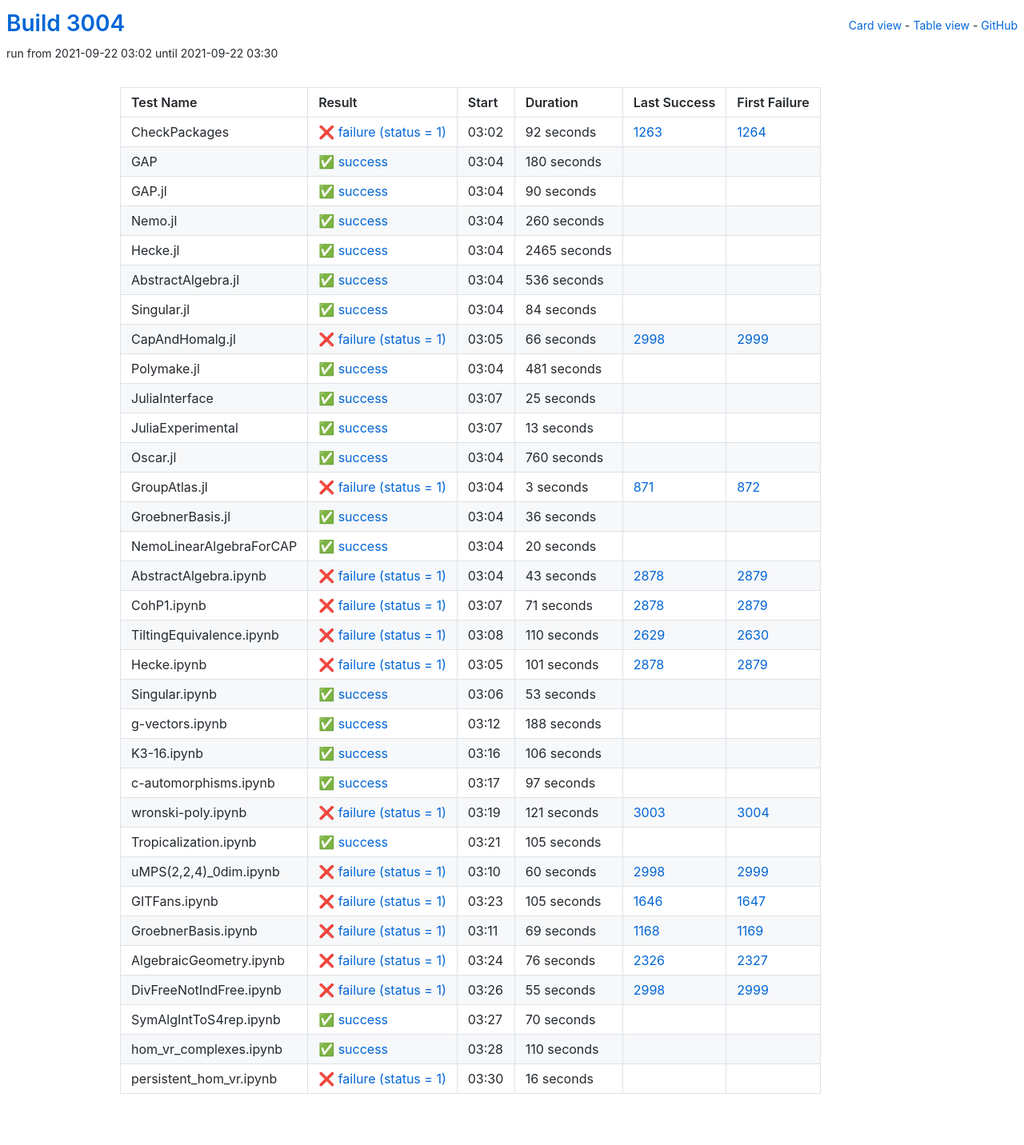
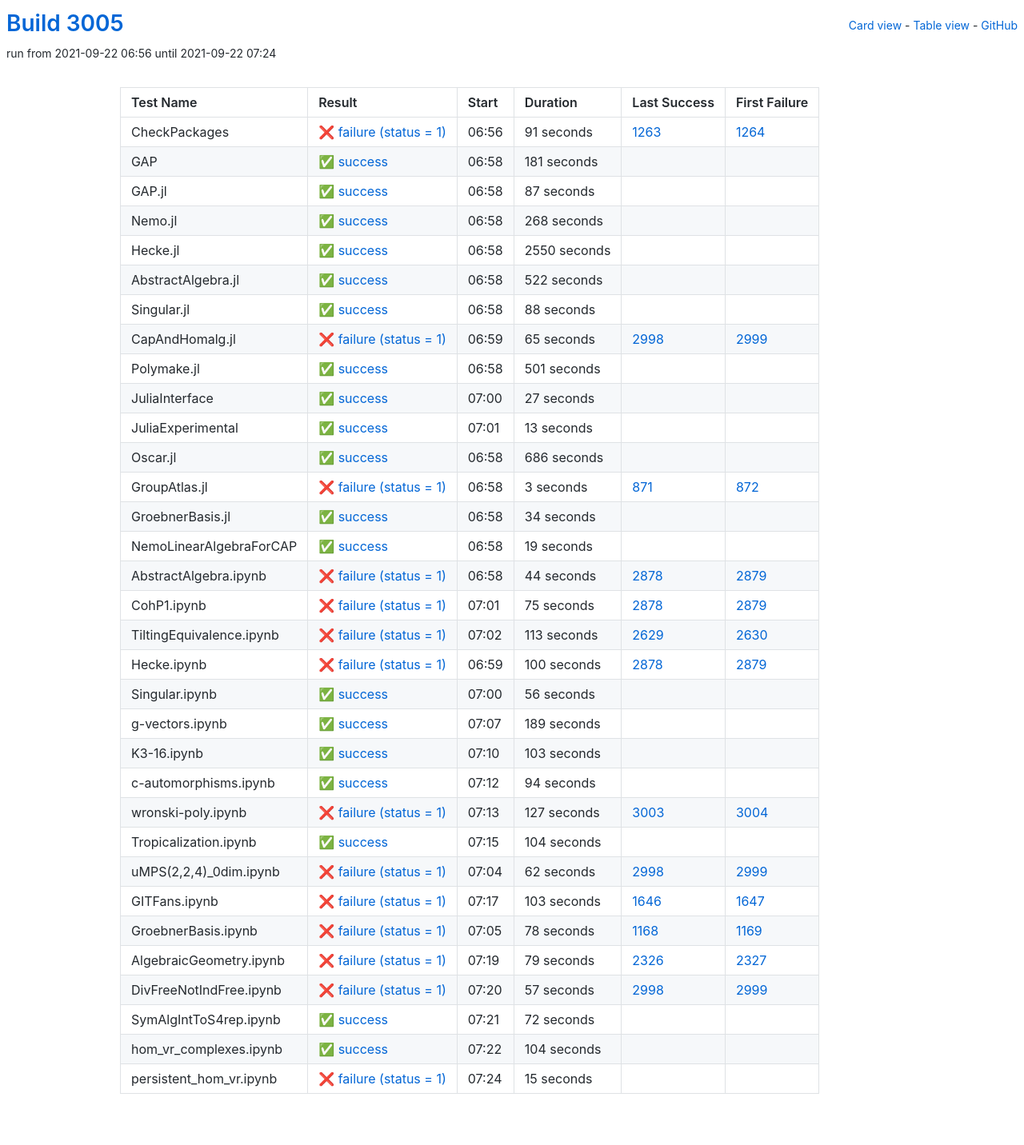
Before and after one commit to oscar-system/oscar-ci-status-stable, a Jekyll site: the page built from table.html, in a window 1280 px wide. Shown: the whole page at 80% size. Built offline with Jekyll 4.4.1, drawn with Linux system fonts in a browser that asks for light colours.

Commit message:
Build #3005

```diff
--- a/_data/ci.yml
+++ b/_data/ci.yml
@@ -1,6 +1,6 @@
 ---
-build: 3004
-build_url: https://oscarci.mathematik.uni-kl.de/job/oscar-stable/3004/
+build: 3005
+build_url: https://oscarci.mathematik.uni-kl.de/job/oscar-stable/3005/
 job: oscar-stable
 organization: oscar-system
 repo: oscar-ci-status-stable
@@ -8,128 +8,128 @@ repourl: https://github.com/oscar-system/oscar-ci-status-stable
 tests:
 - name: CheckPackages
   id: checkpackages
-  log: https://oscarci.mathematik.uni-kl.de/job/oscar-stable/3004/artifact/logs/build-3004/CheckPackages.log
-  start: 2021-09-22 03:02
+  log: https://oscarci.mathematik.uni-kl.de/job/oscar-stable/3005/artifact/logs/build-3005/CheckPackages.log
+  start: 2021-09-22 06:56
   success: false
   exitcode: 1
   status: failure
-  duration: 92
+  duration: 91
   last_success: 1263
   last_success_url: https://oscarci.mathematik.uni-kl.de/job/oscar-stable/1263/
   first_failure: 1264
   first_failure_url: https://oscarci.mathematik.uni-kl.de/job/oscar-stable/1264/
 - name: GAP
   id: gap
-  log: https://oscarci.mathematik.uni-kl.de/job/oscar-stable/3004/artifact/logs/build-3004/GAP.log
-  start: 2021-09-22 03:04
+  log: https://oscarci.mathematik.uni-kl.de/job/oscar-stable/3005/artifact/logs/build-3005/GAP.log
+  start: 2021-09-22 06:58
   success: true
   exitcode: 0
   status: success
-  duration: 180
+  duration: 181
   last_success: false
   last_success_url:
   first_failure: false
   first_failure_url:
 - name: GAP.jl
   id: gap-jl
-  log: https://oscarci.mathematik.uni-kl.de/job/oscar-stable/3004/artifact/logs/build-3004/GAP.jl.log
-  start: 2021-09-22 03:04
+  log: https://oscarci.mathematik.uni-kl.de/job/oscar-stable/3005/artifact/logs/build-3005/GAP.jl.log
+  start: 2021-09-22 06:58
   success: true
   exitcode: 0
   status: success
-  duration: 90
+  duration: 87
   last_success: false
   last_success_url:
   first_failure: false
   first_failure_url:
 - name: Nemo.jl
   id: nemo-jl
-  log: https://oscarci.mathematik.uni-kl.de/job/oscar-stable/3004/artifact/logs/build-3004/Nemo.jl.log
-  start: 2021-09-22 03:04
+  log: https://oscarci.mathematik.uni-kl.de/job/oscar-stable/3005/artifact/logs/build-3005/Nemo.jl.log
+  start: 2021-09-22 06:58
   success: true
   exitcode: 0
   status: success
-  duration: 260
+  duration: 268
   last_success: false
   last_success_url:
   first_failure: false
   first_failure_url:
 - name: Hecke.jl
   id: hecke-jl
-  log: https://oscarci.mathematik.uni-kl.de/job/oscar-stable/3004/artifact/logs/build-3004/Hecke.jl.log
-  start: 2021-09-22 03:04
+  log: https://oscarci.mathematik.uni-kl.de/job/oscar-stable/3005/artifact/logs/build-3005/Hecke.jl.log
+  start: 2021-09-22 06:58
   success: true
   exitcode: 0
   status: success
-  duration: 2465
+  duration: 2550
   last_success: false
   last_success_url:
   first_failure: false
   first_failure_url:
 - name: AbstractAlgebra.jl
   id: abstractalgebra-jl
-  log: https://oscarci.mathematik.uni-kl.de/job/oscar-stable/3004/artifact/logs/build-3004/AbstractAlgebra.jl.log
-  start: 2021-09-22 03:04
+  log: https://oscarci.mathematik.uni-kl.de/job/oscar-stable/3005/artifact/logs/build-3005/AbstractAlgebra.jl.log
+  start: 2021-09-22 06:58
   success: true
   exitcode: 0
   status: success
-  duration: 536
+  duration: 522
   last_success: false
   last_success_url:
   first_failure: false
   first_failure_url:
 - name: Singular.jl
   id: singular-jl
-  log: https://oscarci.mathematik.uni-kl.de/job/oscar-stable/3004/artifact/logs/build-3004/Singular.jl.log
-  start: 2021-09-22 03:04
+  log: https://oscarci.mathematik.uni-kl.de/job/oscar-stable/3005/artifact/logs/build-3005/Singular.jl.log
+  start: 2021-09-22 06:58
   success: true
   exitcode: 0
   status: success
-  duration: 84
+  duration: 88
   last_success: false
   last_success_url:
   first_failure: false
   first_failure_url:
 - name: CapAndHomalg.jl
   id: capandhomalg-jl
-  log: https://oscarci.mathematik.uni-kl.de/job/oscar-stable/3004/artifact/logs/build-3004/CapAndHomalg.jl.log
-  start: 2021-09-22 03:05
+  log: https://oscarci.mathematik.uni-kl.de/job/oscar-stable/3005/artifact/logs/build-3005/CapAndHomalg.jl.log
+  start: 2021-09-22 06:59
   success: false
   exitcode: 1
   status: failure
-  duration: 66
+  duration: 65
   last_success: 2998
   last_success_url: https://oscarci.mathematik.uni-kl.de/job/oscar-stable/2998/
   first_failure: 2999
   first_failure_url: https://oscarci.mathematik.uni-kl.de/job/oscar-stable/2999/
 - name: Polymake.jl
   id: polymake-jl
-  log: https://oscarci.mathematik.uni-kl.de/job/oscar-stable/3004/artifact/logs/build-3004/Polymake.jl.log
-  start: 2021-09-22 03:04
+  log: https://oscarci.mathematik.uni-kl.de/job/oscar-stable/3005/artifact/logs/build-3005/Polymake.jl.log
+  start: 2021-09-22 06:58
   success: true
   exitcode: 0
   status: success
-  duration: 481
+  duration: 501
   last_success: false
   last_success_url:
   first_failure: false
   first_failure_url:
 - name: JuliaInterface
   id: juliainterface
-  log: https://oscarci.mathematik.uni-kl.de/job/oscar-stable/3004/artifact/logs/build-3004/JuliaInterface.log
-  start: 2021-09-22 03:07
+  log: https://oscarci.mathematik.uni-kl.de/job/oscar-stable/3005/artifact/logs/build-3005/JuliaInterface.log
+  start: 2021-09-22 07:00
   success: true
   exitcode: 0
   status: success
-  duration: 25
+  duration: 27
   last_success: false
   last_success_url:
   first_failure: false
   first_failure_url:
 - name: JuliaExperimental
   id: juliaexperimental
-  log: https://oscarci.mathematik.uni-kl.de/job/oscar-stable/3004/artifact/logs/build-3004/JuliaExperimental.log
-  start: 2021-09-22 03:07
+  log: https://oscarci.mathematik.uni-kl.de/job/oscar-stable/3005/artifact/logs/build-3005/JuliaExperimental.log
+  start: 2021-09-22 07:01
   success: true
   exitcode: 0
   status: success
@@ -140,20 +140,20 @@ tests:
   first_failure_url:
 - name: Oscar.jl
   id: oscar-jl
-  log: https://oscarci.mathematik.uni-kl.de/job/oscar-stable/3004/artifact/logs/build-3004/Oscar.jl.log
-  start: 2021-09-22 03:04
+  log: https://oscarci.mathematik.uni-kl.de/job/oscar-stable/3005/artifact/logs/build-3005/Oscar.jl.log
+  start: 2021-09-22 06:58
   success: true
   exitcode: 0
   status: success
-  duration: 760
+  duration: 686
   last_success: false
   last_success_url:
   first_failure: false
   first_failure_url:
 - name: GroupAtlas.jl
   id: groupatlas-jl
-  log: https://oscarci.mathematik.uni-kl.de/job/oscar-stable/3004/artifact/logs/build-3004/GroupAtlas.jl.log
-  start: 2021-09-22 03:04
+  log: https://oscarci.mathematik.uni-kl.de/job/oscar-stable/3005/artifact/logs/build-3005/GroupAtlas.jl.log
+  start: 2021-09-22 06:58
   success: false
   exitcode: 1
   status: failure
@@ -164,240 +164,240 @@ tests:
   first_failure_url: https://oscarci.mathematik.uni-kl.de/job/oscar-stable/872/
 - name: GroebnerBasis.jl
   id: groebnerbasis-jl
-  log: https://oscarci.mathematik.uni-kl.de/job/oscar-stable/3004/artifact/logs/build-3004/GroebnerBasis.jl.log
-  start: 2021-09-22 03:04
+  log: https://oscarci.mathematik.uni-kl.de/job/oscar-stable/3005/artifact/logs/build-3005/GroebnerBasis.jl.log
+  start: 2021-09-22 06:58
   success: true
   exitcode: 0
   status: success
-  duration: 36
+  duration: 34
   last_success: false
   last_success_url:
   first_failure: false
   first_failure_url:
 - name: NemoLinearAlgebraForCAP
   id: nemolinearalgebraforcap
-  log: https://oscarci.mathematik.uni-kl.de/job/oscar-stable/3004/artifact/logs/build-3004/NemoLinearAlgebraForCAP.log
-  start: 2021-09-22 03:04
+  log: https://oscarci.mathematik.uni-kl.de/job/oscar-stable/3005/artifact/logs/build-3005/NemoLinearAlgebraForCAP.log
+  start: 2021-09-22 06:58
   success: true
   exitcode: 0
   status: success
-  duration: 20
+  duration: 19
   last_success: false
   last_success_url:
   first_failure: false
   first_failure_url:
 - name: AbstractAlgebra.ipynb
   id: abstractalgebra-ipynb
-  log: https://oscarci.mathematik.uni-kl.de/job/oscar-stable/3004/artifact/logs/build-3004/AbstractAlgebra.ipynb.log
-  start: 2021-09-22 03:04
+  log: https://oscarci.mathematik.uni-kl.de/job/oscar-stable/3005/artifact/logs/build-3005/AbstractAlgebra.ipynb.log
+  start: 2021-09-22 06:58
   success: false
   exitcode: 1
   status: failure
-  duration: 43
+  duration: 44
   last_success: 2878
   last_success_url: https://oscarci.mathematik.uni-kl.de/job/oscar-stable/2878/
   first_failure: 2879
   first_failure_url: https://oscarci.mathematik.uni-kl.de/job/oscar-stable/2879/
 - name: CohP1.ipynb
   id: cohp1-ipynb
-  log: https://oscarci.mathematik.uni-kl.de/job/oscar-stable/3004/artifact/logs/build-3004/CohP1.ipynb.log
-  start: 2021-09-22 03:07
+  log: https://oscarci.mathematik.uni-kl.de/job/oscar-stable/3005/artifact/logs/build-3005/CohP1.ipynb.log
+  start: 2021-09-22 07:01
   success: false
   exitcode: 1
   status: failure
-  duration: 71
+  duration: 75
   last_success: 2878
   last_success_url: https://oscarci.mathematik.uni-kl.de/job/oscar-stable/2878/
   first_failure: 2879
   first_failure_url: https://oscarci.mathematik.uni-kl.de/job/oscar-stable/2879/
 - name: TiltingEquivalence.ipynb
   id: tiltingequivalence-ipynb
-  log: https://oscarci.mathematik.uni-kl.de/job/oscar-stable/3004/artifact/logs/build-3004/TiltingEquivalence.ipynb.log
-  start: 2021-09-22 03:08
+  log: https://oscarci.mathematik.uni-kl.de/job/oscar-stable/3005/artifact/logs/build-3005/TiltingEquivalence.ipynb.log
+  start: 2021-09-22 07:02
   success: false
   exitcode: 1
   status: failure
-  duration: 110
+  duration: 113
   last_success: 2629
   last_success_url: https://oscarci.mathematik.uni-kl.de/job/oscar-stable/2629/
   first_failure: 2630
   first_failure_url: https://oscarci.mathematik.uni-kl.de/job/oscar-stable/2630/
 - name: Hecke.ipynb
   id: hecke-ipynb
-  log: https://oscarci.mathematik.uni-kl.de/job/oscar-stable/3004/artifact/logs/build-3004/Hecke.ipynb.log
-  start: 2021-09-22 03:05
+  log: https://oscarci.mathematik.uni-kl.de/job/oscar-stable/3005/artifact/logs/build-3005/Hecke.ipynb.log
+  start: 2021-09-22 06:59
   success: false
   exitcode: 1
   status: failure
-  duration: 101
+  duration: 100
   last_success: 2878
   last_success_url: https://oscarci.mathematik.uni-kl.de/job/oscar-stable/2878/
   first_failure: 2879
   first_failure_url: https://oscarci.mathematik.uni-kl.de/job/oscar-stable/2879/
 - name: Singular.ipynb
   id: singular-ipynb
-  log: https://oscarci.mathematik.uni-kl.de/job/oscar-stable/3004/artifact/logs/build-3004/Singular.ipynb.log
-  start: 2021-09-22 03:06
+  log: https://oscarci.mathematik.uni-kl.de/job/oscar-stable/3005/artifact/logs/build-3005/Singular.ipynb.log
+  start: 2021-09-22 07:00
   success: true
   exitcode: 0
   status: success
-  duration: 53
+  duration: 56
   last_success: false
   last_success_url:
   first_failure: false
   first_failure_url:
 - name: g-vectors.ipynb
   id: g-vectors-ipynb
-  log: https://oscarci.mathematik.uni-kl.de/job/oscar-stable/3004/artifact/logs/build-3004/g-vectors.ipynb.log
-  start: 2021-09-22 03:12
+  log: https://oscarci.mathematik.uni-kl.de/job/oscar-stable/3005/artifact/logs/build-3005/g-vectors.ipynb.log
+  start: 2021-09-22 07:07
   success: true
   exitcode: 0
   status: success
-  duration: 188
+  duration: 189
   last_success: false
   last_success_url:
   first_failure: false
   first_failure_url:
 - name: K3-16.ipynb
   id: k3-16-ipynb
-  log: https://oscarci.mathematik.uni-kl.de/job/oscar-stable/3004/artifact/logs/build-3004/K3-16.ipynb.log
-  start: 2021-09-22 03:16
+  log: https://oscarci.mathematik.uni-kl.de/job/oscar-stable/3005/artifact/logs/build-3005/K3-16.ipynb.log
+  start: 2021-09-22 07:10
   success: true
   exitcode: 0
   status: success
-  duration: 106
+  duration: 103
   last_success: false
   last_success_url:
   first_failure: false
   first_failure_url:
 - name: c-automorphisms.ipynb
   id: c-automorphisms-ipynb
-  log: https://oscarci.mathematik.uni-kl.de/job/oscar-stable/3004/artifact/logs/build-3004/c-automorphisms.ipynb.log
-  start: 2021-09-22 03:17
+  log: https://oscarci.mathematik.uni-kl.de/job/oscar-stable/3005/artifact/logs/build-3005/c-automorphisms.ipynb.log
+  start: 2021-09-22 07:12
   success: true
   exitcode: 0
   status: success
-  duration: 97
+  duration: 94
   last_success: false
   last_success_url:
   first_failure: false
   first_failure_url:
 - name: wronski-poly.ipynb
   id: wronski-poly-ipynb
-  log: https://oscarci.mathematik.uni-kl.de/job/oscar-stable/3004/artifact/logs/build-3004/wronski-poly.ipynb.log
-  start: 2021-09-22 03:19
+  log: https://oscarci.mathematik.uni-kl.de/job/oscar-stable/3005/artifact/logs/build-3005/wronski-poly.ipynb.log
+  start: 2021-09-22 07:13
   success: false
   exitcode: 1
   status: failure
-  duration: 121
+  duration: 127
   last_success: 3003
   last_success_url: https://oscarci.mathematik.uni-kl.de/job/oscar-stable/3003/
   first_failure: 3004
   first_failure_url: https://oscarci.mathematik.uni-kl.de/job/oscar-stable/3004/
 - name: Tropicalization.ipynb
   id: tropicalization-ipynb
-  log: https://oscarci.mathematik.uni-kl.de/job/oscar-stable/3004/artifact/logs/build-3004/Tropicalization.ipynb.log
-  start: 2021-09-22 03:21
+  log: https://oscarci.mathematik.uni-kl.de/job/oscar-stable/3005/artifact/logs/build-3005/Tropicalization.ipynb.log
+  start: 2021-09-22 07:15
   success: true
   exitcode: 0
   status: success
-  duration: 105
+  duration: 104
   last_success: false
   last_success_url:
   first_failure: false
   first_failure_url:
 - name: uMPS(2,2,4)_0dim.ipynb
   id: umps-2-2-4-0dim-ipynb
-  log: https://oscarci.mathematik.uni-kl.de/job/oscar-stable/3004/artifact/logs/build-3004/uMPS-2-2-4-_0dim.ipynb.log
-  start: 2021-09-22 03:10
+  log: https://oscarci.mathematik.uni-kl.de/job/oscar-stable/3005/artifact/logs/build-3005/uMPS-2-2-4-_0dim.ipynb.log
+  start: 2021-09-22 07:04
   success: false
   exitcode: 1
   status: failure
-  duration: 60
+  duration: 62
   last_success: 2998
   last_success_url: https://oscarci.mathematik.uni-kl.de/job/oscar-stable/2998/
   first_failure: 2999
   first_failure_url: https://oscarci.mathematik.uni-kl.de/job/oscar-stable/2999/
 - name: GITFans.ipynb
   id: gitfans-ipynb
-  log: https://oscarci.mathematik.uni-kl.de/job/oscar-stable/3004/artifact/logs/build-3004/GITFans.ipynb.log
-  start: 2021-09-22 03:23
+  log: https://oscarci.mathematik.uni-kl.de/job/oscar-stable/3005/artifact/logs/build-3005/GITFans.ipynb.log
+  start: 2021-09-22 07:17
   success: false
   exitcode: 1
   status: failure
-  duration: 105
+  duration: 103
   last_success: 1646
   last_success_url: https://oscarci.mathematik.uni-kl.de/job/oscar-stable/1646/
   first_failure: 1647
   first_failure_url: https://oscarci.mathematik.uni-kl.de/job/oscar-stable/1647/
 - name: GroebnerBasis.ipynb
   id: groebnerbasis-ipynb
-  log: https://oscarci.mathematik.uni-kl.de/job/oscar-stable/3004/artifact/logs/build-3004/GroebnerBasis.ipynb.log
-  start: 2021-09-22 03:11
+  log: https://oscarci.mathematik.uni-kl.de/job/oscar-stable/3005/artifact/logs/build-3005/GroebnerBasis.ipynb.log
+  start: 2021-09-22 07:05
   success: false
   exitcode: 1
   status: failure
-  duration: 69
+  duration: 78
   last_success: 1168
   last_success_url: https://oscarci.mathematik.uni-kl.de/job/oscar-stable/1168/
   first_failure: 1169
   first_failure_url: https://oscarci.mathematik.uni-kl.de/job/oscar-stable/1169/
 - name: AlgebraicGeometry.ipynb
   id: algebraicgeometry-ipynb
-  log: https://oscarci.mathematik.uni-kl.de/job/oscar-stable/3004/artifact/logs/build-3004/AlgebraicGeometry.ipynb.log
-  start: 2021-09-22 03:24
+  log: https://oscarci.mathematik.uni-kl.de/job/oscar-stable/3005/artifact/logs/build-3005/AlgebraicGeometry.ipynb.log
+  start: 2021-09-22 07:19
   success: false
   exitcode: 1
   status: failure
-  duration: 76
+  duration: 79
   last_success: 2326
   last_success_url: https://oscarci.mathematik.uni-kl.de/job/oscar-stable/2326/
   first_failure: 2327
   first_failure_url: https://oscarci.mathematik.uni-kl.de/job/oscar-stable/2327/
 - name: DivFreeNotIndFree.ipynb
   id: divfreenotindfree-ipynb
-  log: https://oscarci.mathematik.uni-kl.de/job/oscar-stable/3004/artifact/logs/build-3004/DivFreeNotIndFree.ipynb.log
-  start: 2021-09-22 03:26
+  log: https://oscarci.mathematik.uni-kl.de/job/oscar-stable/3005/artifact/logs/build-3005/DivFreeNotIndFree.ipynb.log
+  start: 2021-09-22 07:20
   success: false
   exitcode: 1
   status: failure
-  duration: 55
+  duration: 57
   last_success: 2998
   last_success_url: https://oscarci.mathematik.uni-kl.de/job/oscar-stable/2998/
   first_failure: 2999
   first_failure_url: https://oscarci.mathematik.uni-kl.de/job/oscar-stable/2999/
 - name: SymAlgIntToS4rep.ipynb
   id: symalginttos4rep-ipynb
-  log: https://oscarci.mathematik.uni-kl.de/job/oscar-stable/3004/artifact/logs/build-3004/SymAlgIntToS4rep.ipynb.log
-  start: 2021-09-22 03:27
+  log: https://oscarci.mathematik.uni-kl.de/job/oscar-stable/3005/artifact/logs/build-3005/SymAlgIntToS4rep.ipynb.log
+  start: 2021-09-22 07:21
   success: true
   exitcode: 0
   status: success
-  duration: 70
+  duration: 72
   last_success: false
   last_success_url:
   first_failure: false
   first_failure_url:
 - name: hom_vr_complexes.ipynb
   id: hom-vr-complexes-ipynb
-  log: https://oscarci.mathematik.uni-kl.de/job/oscar-stable/3004/artifact/logs/build-3004/hom_vr_complexes.ipynb.log
-  start: 2021-09-22 03:28
+  log: https://oscarci.mathematik.uni-kl.de/job/oscar-stable/3005/artifact/logs/build-3005/hom_vr_complexes.ipynb.log
+  start: 2021-09-22 07:22
   success: true
   exitcode: 0
   status: success
-  duration: 110
+  duration: 104
   last_success: false
   last_success_url:
   first_failure: false
   first_failure_url:
 - name: persistent_hom_vr.ipynb
   id: persistent-hom-vr-ipynb
-  log: https://oscarci.mathematik.uni-kl.de/job/oscar-stable/3004/artifact/logs/build-3004/persistent_hom_vr.ipynb.log
-  start: 2021-09-22 03:30
+  log: https://oscarci.mathematik.uni-kl.de/job/oscar-stable/3005/artifact/logs/build-3005/persistent_hom_vr.ipynb.log
+  start: 2021-09-22 07:24
   success: false
   exitcode: 1
   status: failure
-  duration: 16
+  duration: 15
   last_success: false
   last_success_url:
   first_failure: false
```
Also changed, not shown: README.md.
